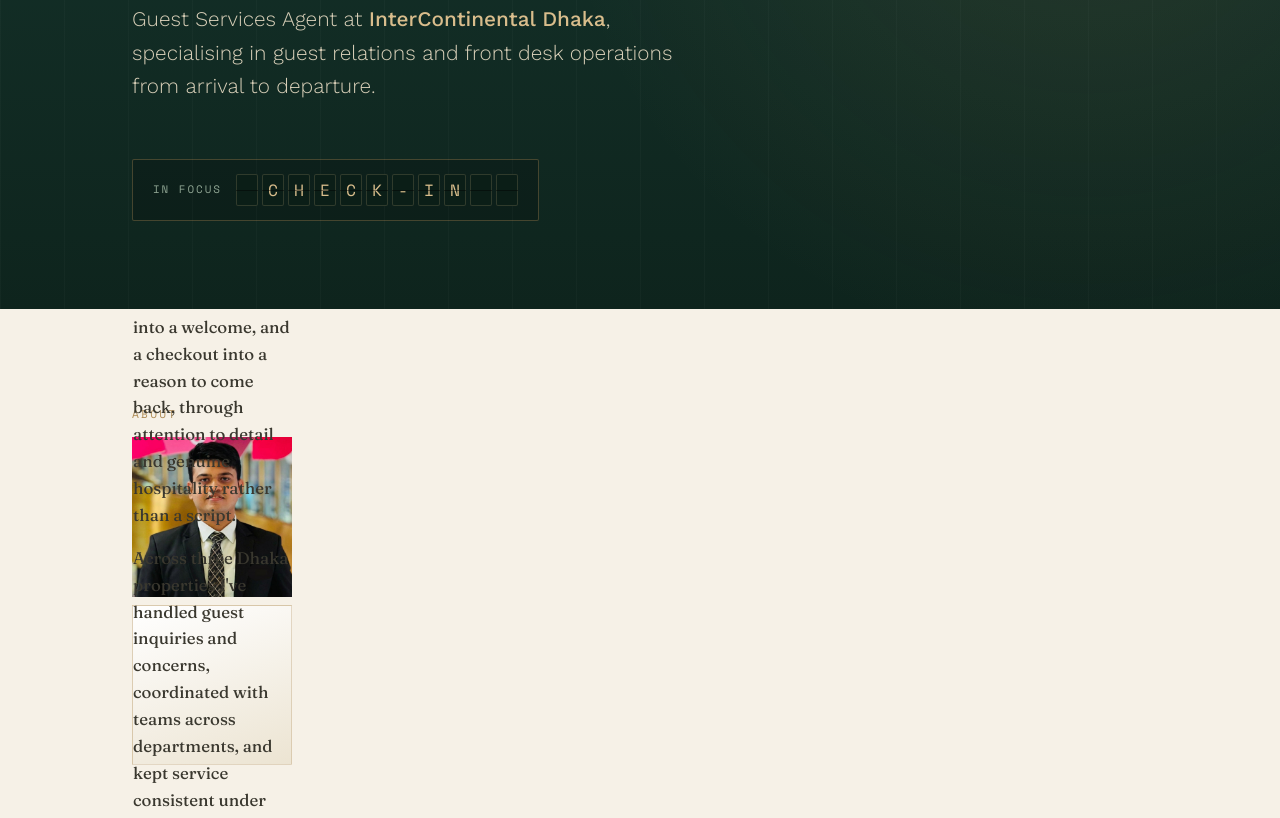
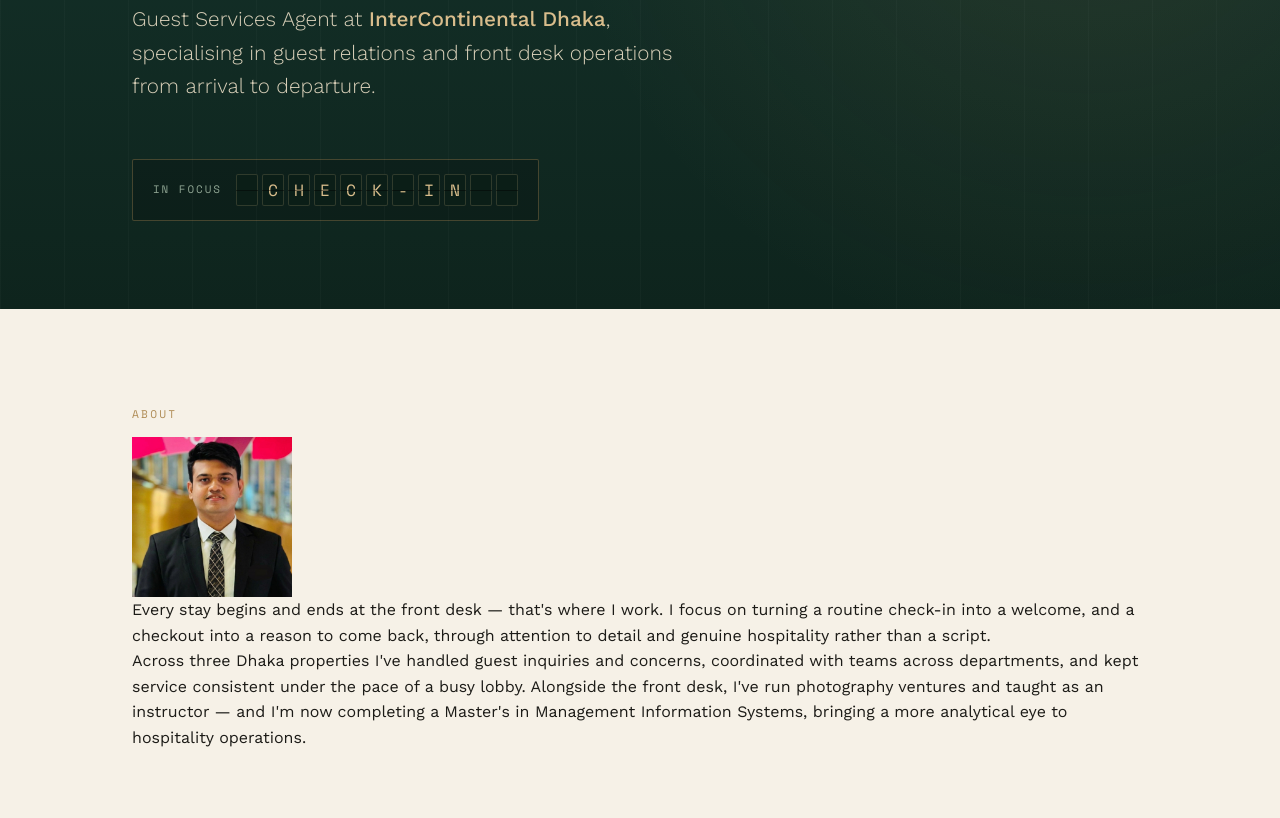
Before and after one commit to naim-h07/naim-h07.github.io, a plain HTML site: page index.html in a window 1280 px wide. Shown: the part 292-1110 px from the top of the page. Drawn offline with nearby package versions, Linux system fonts and the light colour scheme.

Commit message:
Update index.html

```diff
--- a/index.html
+++ b/index.html
@@ -478,11 +478,10 @@
 <section class="section" id="about">
   <div class="wrap">
     <div class="kicker">About</div>
+    <div class="about-grid">
     <img src="asset/photo1.jpeg" alt="Naim Hashan" style="width: 160px; height: 160px;">
-
-     <div class="about-grid">
-      <div class="monogram">
-        <div>
+      </div>
+      <div>
         <p>Every stay begins and ends at the front desk — that's where I work. I focus on turning a routine check-in into a welcome, and a checkout into a reason to come back, through attention to detail and genuine hospitality rather than a script.</p>
         <p>Across three Dhaka properties I've handled guest inquiries and concerns, coordinated with teams across departments, and kept service consistent under the pace of a busy lobby. Alongside the front desk, I've run photography ventures and taught as an instructor — and I'm now completing a Master's in Management Information Systems, bringing a more analytical eye to hospitality operations.</p>
       </div>
```
